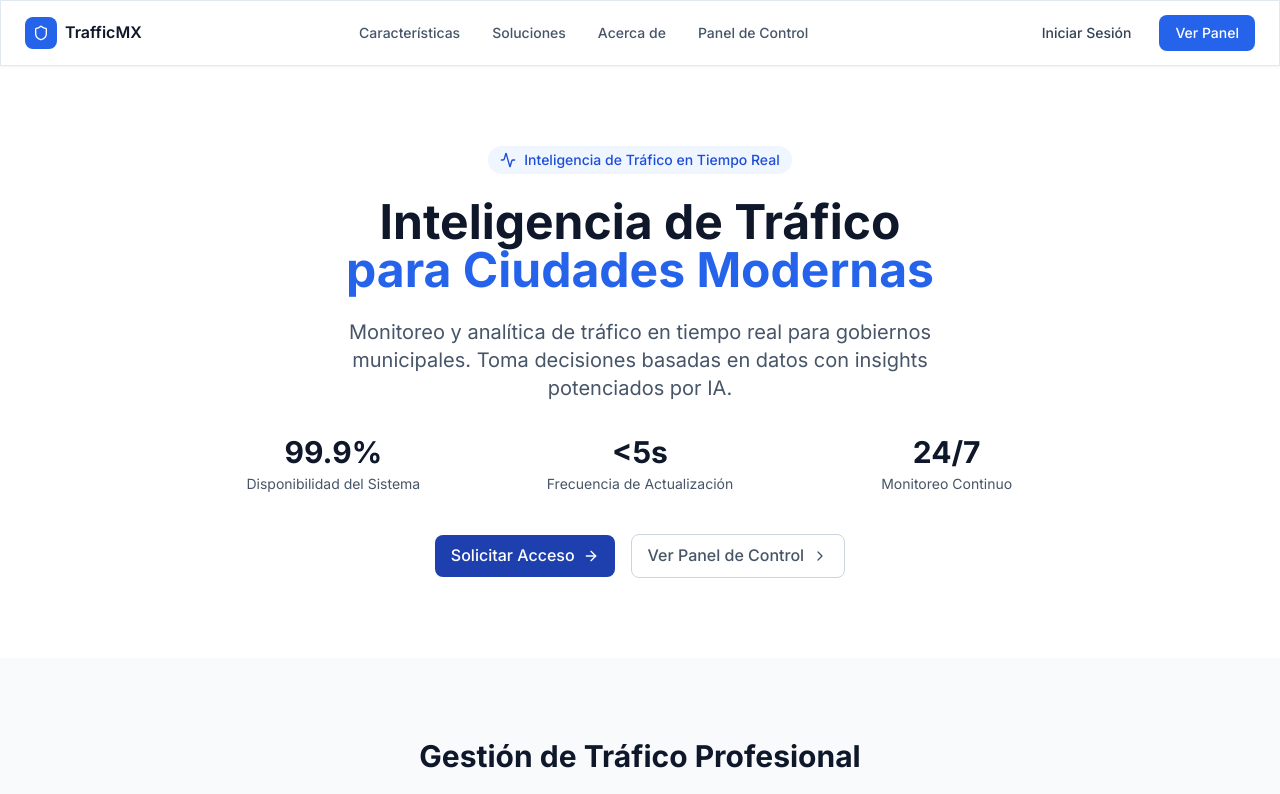
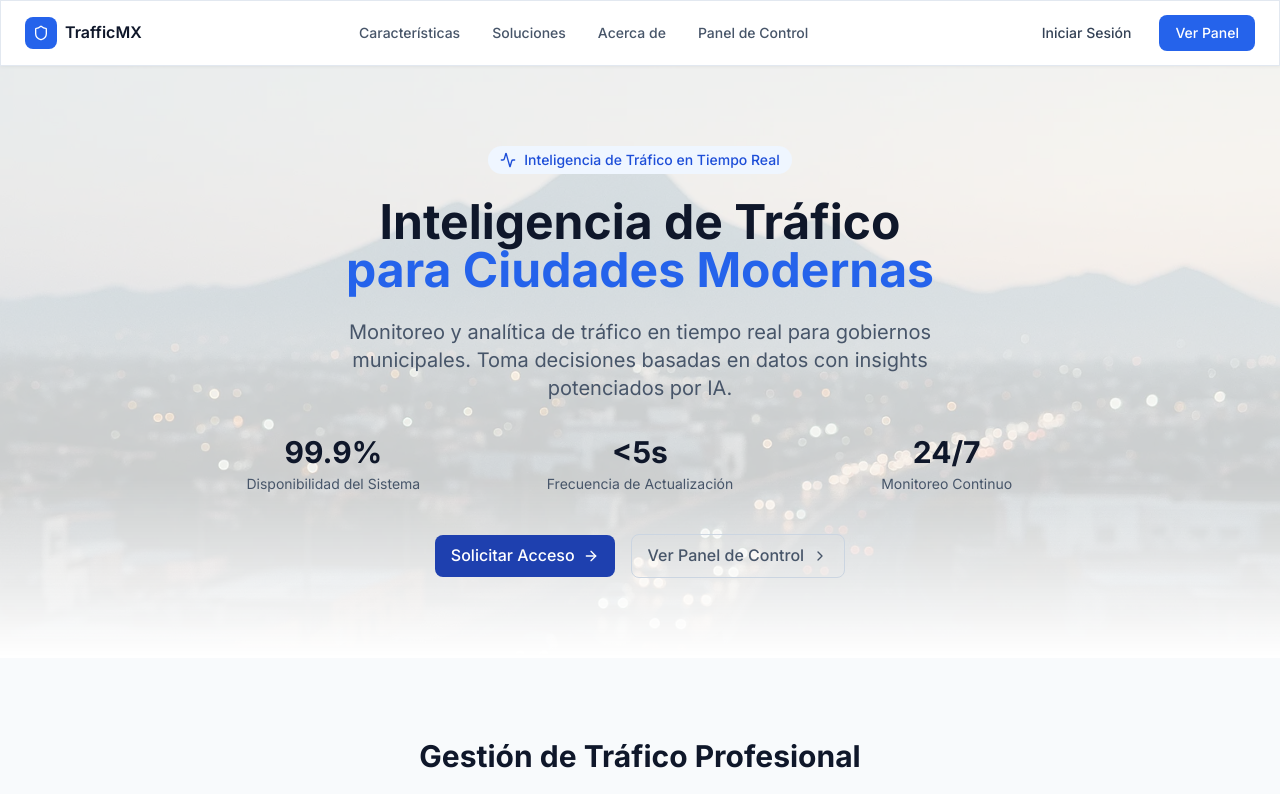
Before and after one commit to isaacvzc07/trafic, a Next.js app: page / in a window 1280 px wide. Shown: the top 794 px of the page. Built offline with nearby package versions, Linux system fonts and the light colour scheme; no server answers.

Commit message:
Add hero section backdrop: Convert cerro.png to webp format and implement low opacity gradient backdrop without changing hero dimensions

```diff
--- a/app/page.tsx
+++ b/app/page.tsx
@@ -90,8 +90,20 @@ export default function HomePage() {
       </nav>
 
       {/* Sección Hero */}
-      <section className="py-20 px-6">
-        <div className="max-w-4xl mx-auto text-center">
+      <section className="relative py-20 px-6">
+        {/* Low opacity backdrop with gradient fade */}
+        <div
+          className="absolute inset-0 opacity-20"
+          style={{
+            backgroundImage: `url('/images/cerro.webp')`,
+            backgroundSize: 'cover',
+            backgroundPosition: 'center',
+            maskImage: 'linear-gradient(to bottom, black 70%, transparent 100%)',
+            WebkitMaskImage: 'linear-gradient(to bottom, black 70%, transparent 100%)',
+          }}
+        />
+
+        <div className="relative z-10 max-w-4xl mx-auto text-center">
           <div className="inline-flex items-center gap-2 px-3 py-1 bg-primary-50 text-primary-700 rounded-full text-sm font-medium mb-6">
             <Activity className="w-4 h-4" />
             Inteligencia de Tráfico en Tiempo Real
```
Also changed, not shown: public/images/cerro.webp (added), 1 other file (tests, documents, lock files or other folders).
